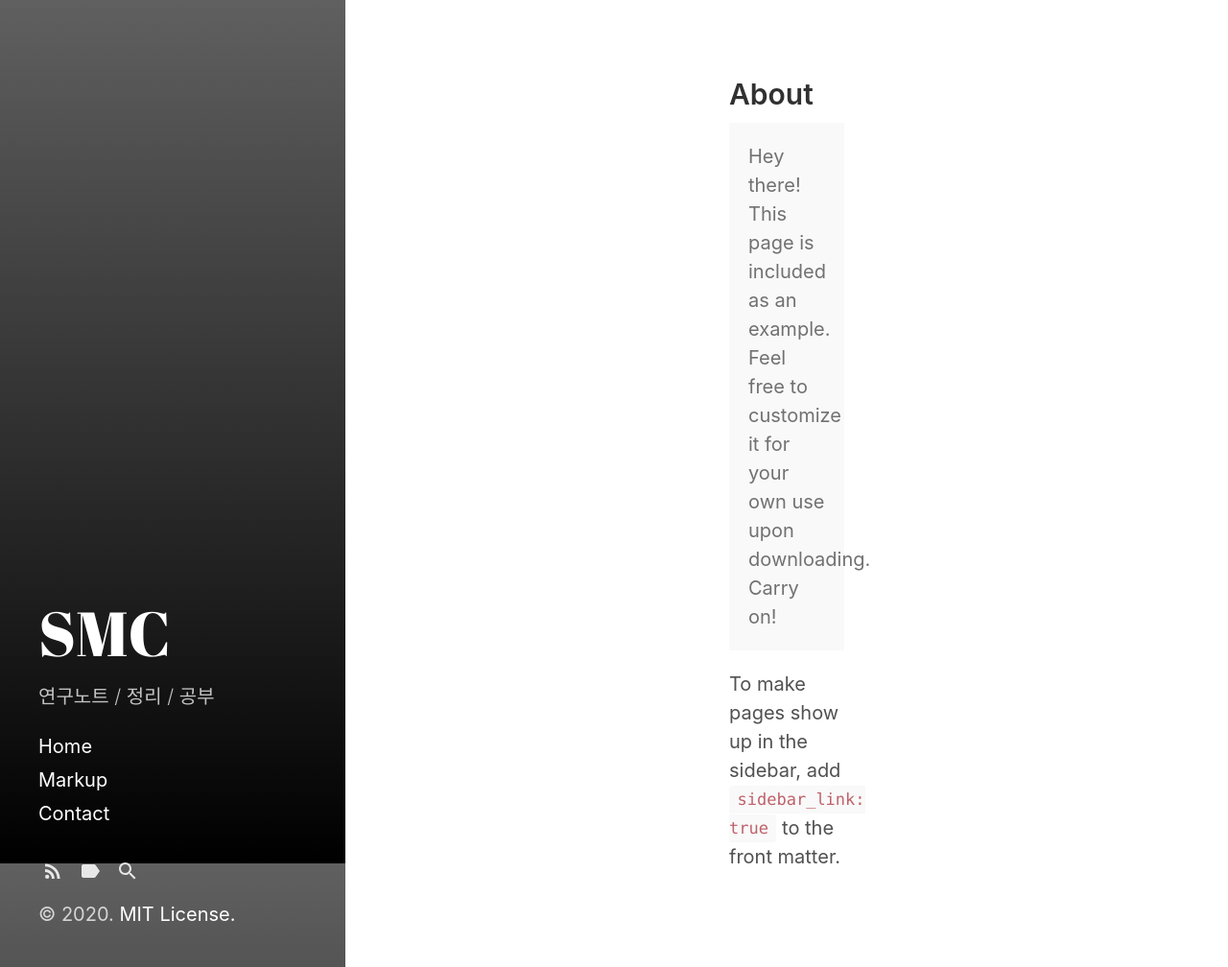
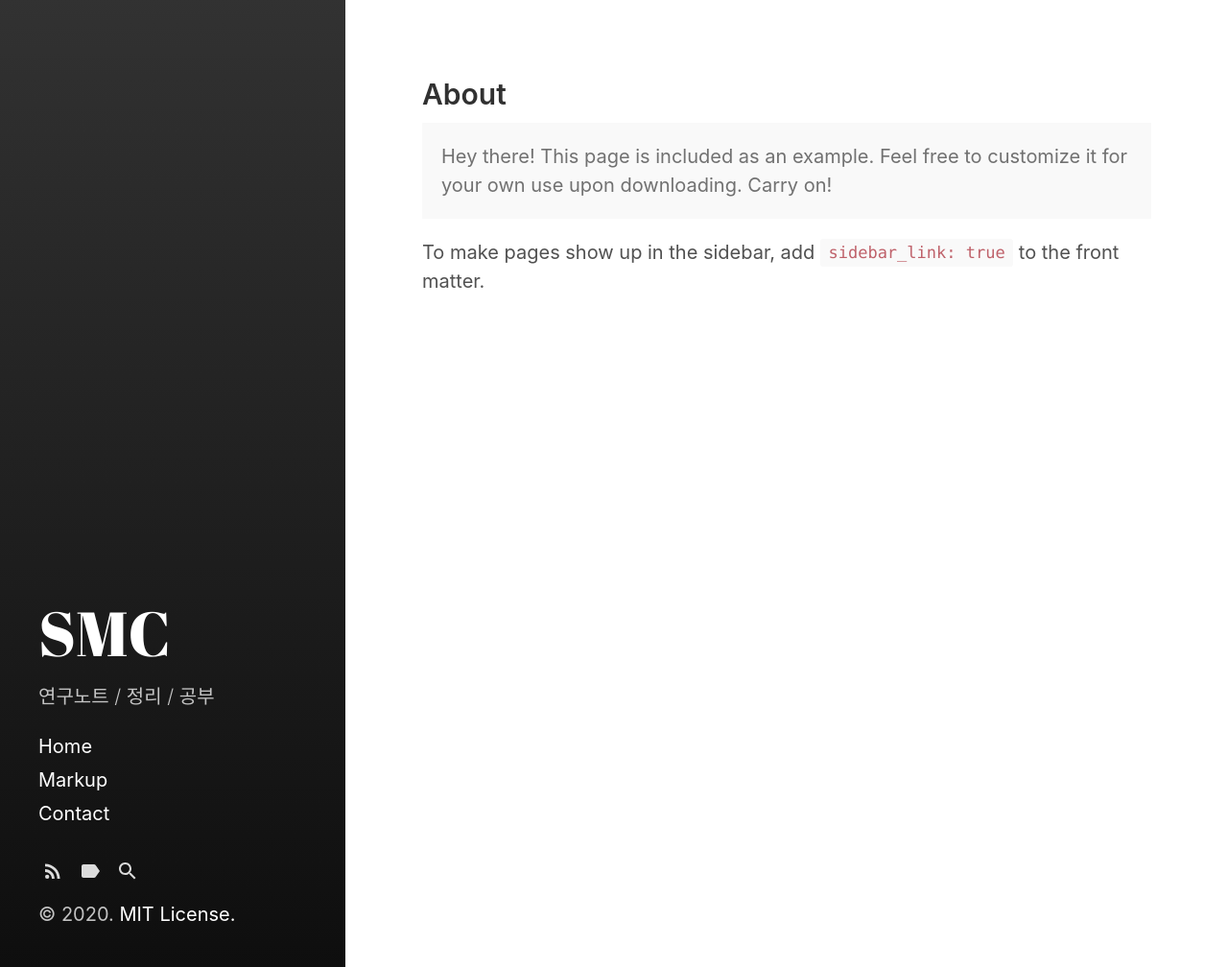
Before and after one commit to tjdalsckd/tjdalsckd.github.io, a Jekyll site: the page built from about.md, in a window 1280 px wide and 1008 px high. Shown: the whole window at 96% size. Built offline with Jekyll 4.4.1, drawn with Linux system fonts in a browser that asks for light colours.

Commit message:
Update _layout.scss

```diff
--- a/_sass/hydeout/_layout.scss
+++ b/_sass/hydeout/_layout.scss
@@ -25,7 +25,7 @@
 body {
   background-attachment: fixed;
   background-color: $sidebar-bg-color;
-  background-image: linear-gradient(to bottom, lighten($sidebar-bg-color, 25%), darken($sidebar-bg-color, 15%));
+  background-image: linear-gradient(to bottom, lighten($sidebar-bg-color, 7%), darken($sidebar-bg-color, 7%));
   color: $sidebar-text-color;
   display: flex;
   flex-direction: column;
@@ -56,13 +56,12 @@ body {
 // Container is flexbox as well -- we want content div to stretch and fill
 .container {
   display: flex;
-  flex: 0.5 2 auto;
+  flex: 1 1 auto;
   flex-direction: column;
 
   > .content {
     flex-grow: 1;
     padding-bottom: $section-spacing * 2;
-
   }
 }
 
@@ -205,7 +204,7 @@ body {
     min-height: 100vh;
     padding:
       $section-spacing * 2
-      $section-spacing * 10
+      $section-spacing * 2
       0;
 
     @if $layout-reverse {
@@ -231,7 +230,7 @@ body {
     }
 
     > * {
-      max-width: 70rem;
+      max-width: 38rem;
       padding: 0;
     }
   }
```
